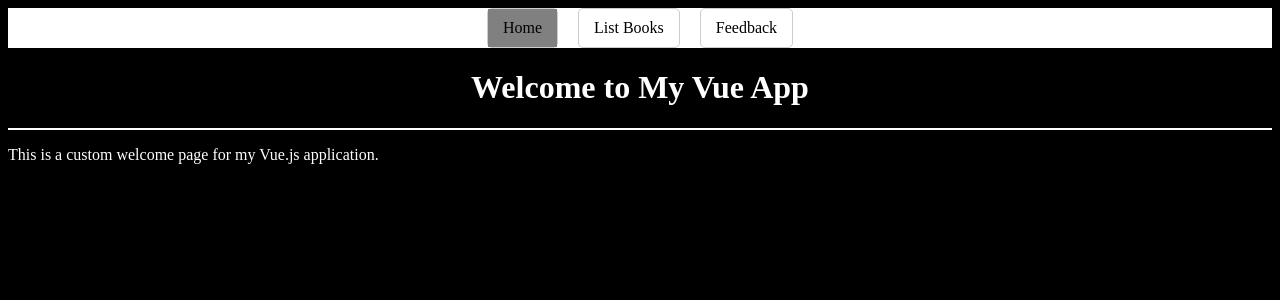
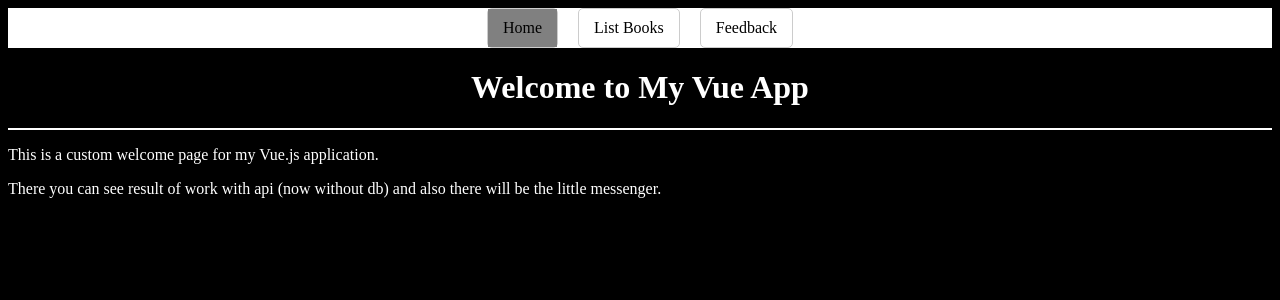
Before and after one commit to nannnnna/nest..., a Vue app: page / in a window 1280 px wide. Shown: the top 300 px of the page. Built offline with nearby package versions, Linux system fonts and the light colour scheme.

Commit message:
with href

```diff
--- a/src/components/HelloWorld.vue
+++ b/src/components/HelloWorld.vue
@@ -4,6 +4,7 @@
     <h1>Welcome to My Vue App</h1>
     <div class="divider"></div>
     <p>This is a custom welcome page for my Vue.js application.</p>
+    <p>There you can see result of work with api (now without db) and also there will be the little messenger.</p>
   </div>
 </template>
 
--- a/src/components/ListBooks.vue
+++ b/src/components/ListBooks.vue
@@ -9,7 +9,7 @@
           <div>
             <h4>{{ book.title }}</h4>
             <p>{{ book.price }}</p>
-            <a href="#" class="btn btn-primary btn-buy">More</a>
+            <a :href="book.bookUrl" class="btn btn-primary btn-buy">More</a>
             <!-- Форма покупки и другие элементы -->
           </div>
         </div>
```
